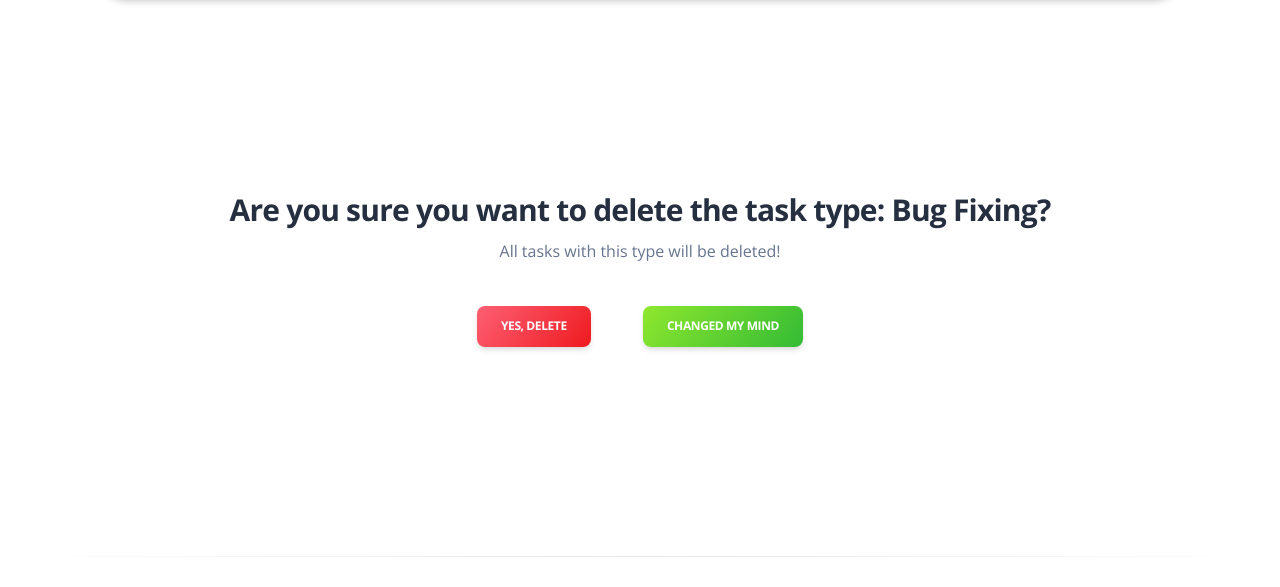
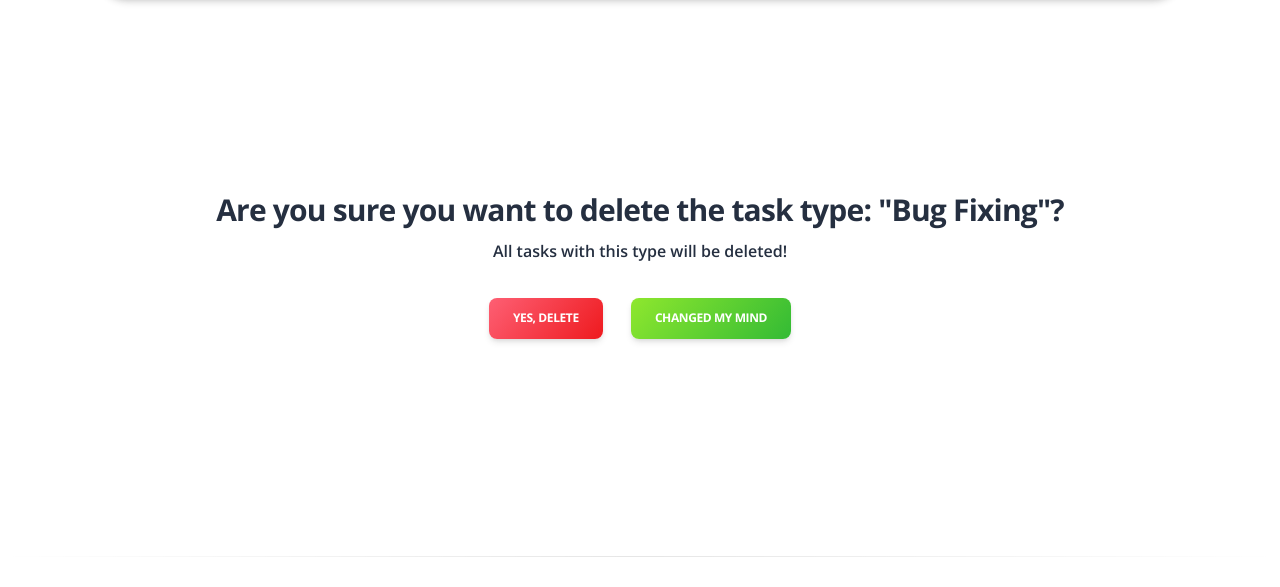
Before and after one commit to ArtemLeo/it-company-task-manager, a Django app: page /task_types/2/delete/ in a window 1280 px wide. Shown: the part 83-670 px from the top of the page. Run offline with Django 5.2, Linux system fonts and the light colour scheme; a user stored in the database is signed in; data comes from the database, SQL or seed files in the repository; some libraries are stand-ins or nearby versions.

Commit message:
modified templates/task_manager/tasktype_confirm_delete.html

```diff
--- a/templates/task_manager/tasktype_confirm_delete.html
+++ b/templates/task_manager/tasktype_confirm_delete.html
@@ -11,15 +11,15 @@
     <div class="container text-center">
       <div class="row">
         <div class="col-lg-12">
-          <h3 class="mt-12">Are you sure you want to delete the task type: {{ tasktype.name }}?</h3>
-          <p>All tasks with this type will be deleted!</p>
+          <h3 class="mt-12">Are you sure you want to delete the task type: "{{ tasktype.name }}"?</h3>
+          <h6>All tasks with this type will be deleted!</h6>
         </div>
       </div>
       <br>
       <div class="row">
         <form action="" method="post">
           {% csrf_token %}
-          <input type="submit" value="Yes, delete" class="btn bg-gradient-danger me-4">
+          <input type="submit" value="Yes, delete" class="btn bg-gradient-danger me-0">
           <a class="btn bg-gradient-success ms-4" href="{{ request.META.HTTP_REFERER }}">Changed my mind</a>
         </form>
       </div>
```
